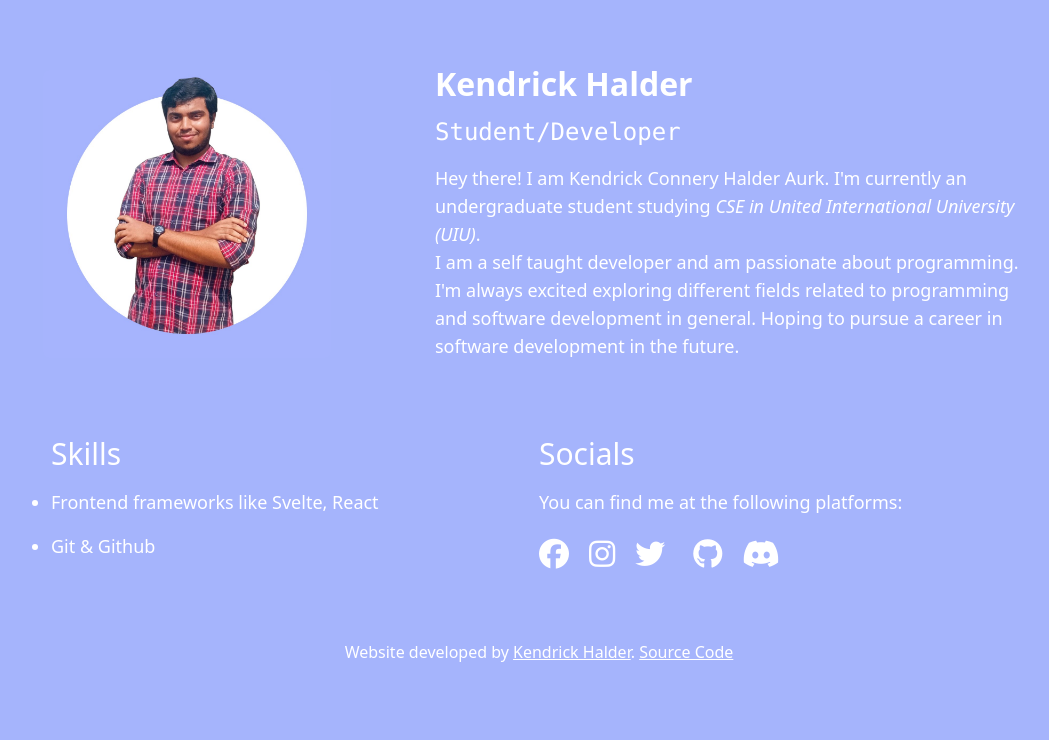
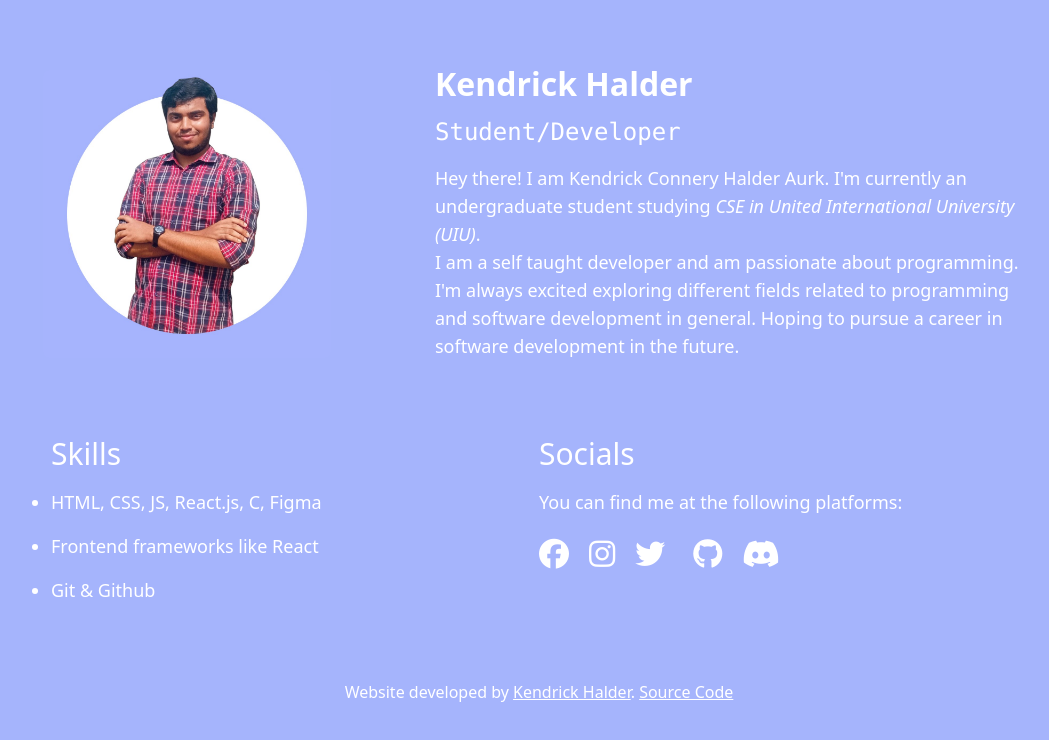
Before and after one commit to halderkendrick/Portfolio, a plain HTML site: page index.html in a window 1280 px wide. Shown: the whole page, without its empty margins (101-1150 px from the left). Drawn offline with Linux system fonts and the light colour scheme.

Commit message:
Add files via upload

```diff
--- a/index.html
+++ b/index.html
@@ -57,7 +57,8 @@
                 <p class="text-3xl py-2">Skills</p>
 
                 <ul class="list-disc list-outside">
-                    <li class="font-extralight text-lg py-2">Frontend frameworks like Svelte, React</li>
+                    <li class="font-extralight text-lg py-2">HTML, CSS, JS, React.js, C, Figma</li>
+                    <li class="font-extralight text-lg py-2">Frontend frameworks like React</li>
                     <li class="font-extralight text-lg py-2">Git & Github</li>
                 </ul>
             </div>
```
